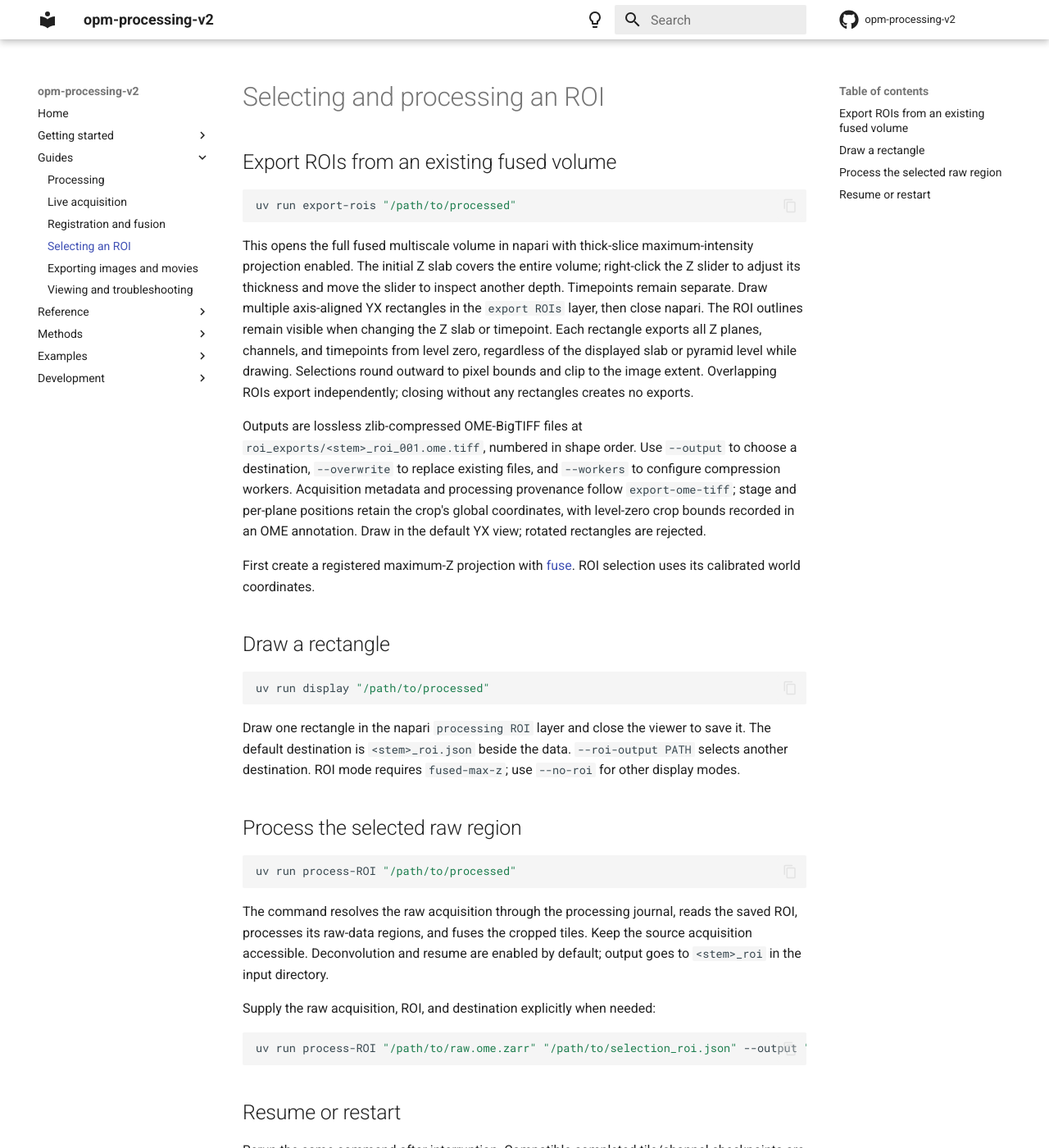
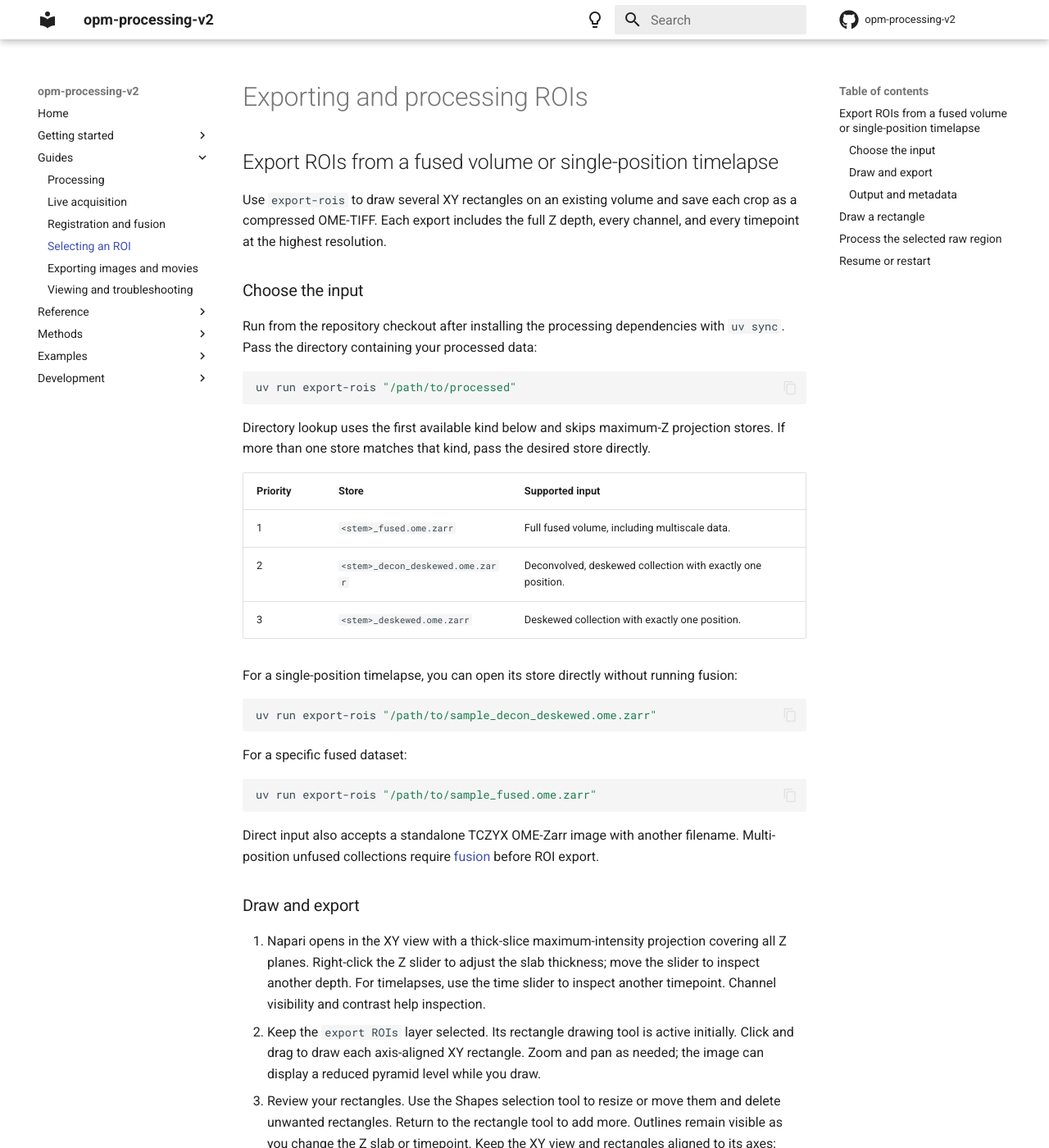
Before and after one commit to QI2lab/opm-processing-v2, an MkDocs documentation site: the page built from docs/guides/roi.md, in a window 1280 px wide and 1400 px high. Shown: the whole window at 82% size. Built offline with MkDocs 1.6.1 and Material for MkDocs 9.7.7, drawn with Linux system fonts in a browser that asks for light colours; comment, search, counter and statistics services are not loaded; some of the changed text lies outside the part shown.

Commit message:
update roi export and metadata time

````diff
--- a/docs/guides/roi.md
+++ b/docs/guides/roi.md
@@ -1,35 +1,101 @@
-# Selecting and processing an ROI
+# Exporting and processing ROIs
 
-## Export ROIs from an existing fused volume
+## Export ROIs from a fused volume or single-position timelapse
+
+Use `export-rois` to draw several XY rectangles on an existing volume and
+save each crop as a compressed OME-TIFF. Each export includes the full Z
+depth, every channel, and every timepoint at the highest resolution.
+
+### Choose the input
+
+Run from the repository checkout after installing the processing dependencies
+with `uv sync`. Pass the directory containing your processed data:
 
 ```bash
 uv run export-rois "/path/to/processed"
 ```
 
-This opens the full fused multiscale volume in napari with thick-slice
-maximum-intensity projection enabled. The initial Z slab covers the entire
-volume; right-click the Z slider to adjust its thickness and move the slider
-to inspect another depth. Timepoints remain separate. Draw multiple
-axis-aligned YX rectangles in the `export ROIs` layer, then close napari.
-The ROI outlines remain visible when changing the Z slab or timepoint.
-Each rectangle exports all Z planes, channels, and timepoints from level zero,
-regardless of the displayed slab or pyramid level while drawing. Selections round
-outward to pixel bounds and clip to the image extent. Overlapping ROIs export
-independently; closing without any rectangles creates no exports.
+Directory lookup uses the first available kind below and skips maximum-Z
+projection stores. If more than one store matches that kind, pass the desired
+store directly.
+
+| Priority | Store | Supported input |
+| --- | --- | --- |
+| 1 | `<stem>_fused.ome.zarr` | Full fused volume, including multiscale data. |
+| 2 | `<stem>_decon_deskewed.ome.zarr` | Deconvolved, deskewed collection with exactly one position. |
+| 3 | `<stem>_deskewed.ome.zarr` | Deskewed collection with exactly one position. |
+
+For a single-position timelapse, you can open its store directly without
+running fusion:
+
+```bash
+uv run export-rois "/path/to/sample_decon_deskewed.ome.zarr"
+```
+
+For a specific fused dataset:
+
+```bash
+uv run export-rois "/path/to/sample_fused.ome.zarr"
+```
+
+Direct input also accepts a standalone TCZYX OME-Zarr image with another
+filename. Multi-position unfused collections require [fusion](fusion.md)
+before ROI export.
+
+### Draw and export
+
+1. Napari opens in the XY view with a thick-slice maximum-intensity projection
+   covering all Z planes. Right-click the Z slider to adjust the slab thickness;
+   move the slider to inspect another depth. For timelapses, use the time slider
+   to inspect another timepoint. Channel visibility and contrast help inspection.
+2. Keep the `export ROIs` layer selected. Its rectangle drawing tool is active
+   initially. Click and drag to draw each axis-aligned XY rectangle. Zoom and pan
+   as needed; the image can display a reduced pyramid level while you draw.
+3. Review your rectangles. Use the Shapes selection tool to resize or move them
+   and delete unwanted rectangles. Return to the rectangle tool to add more.
+   Outlines remain visible as you change the Z slab or timepoint. Keep the XY
+   view and rectangles aligned to its axes; rotated rectangles are rejected.
+4. Close the napari window to start export. Leave the terminal running until it
+   reports a `Created` path for each ROI. Progress shows timepoints, channels,
+   and Z planes as the TIFFs are written.
+
+The displayed slab, channel visibility, contrast, and current timepoint do not
+restrict the exports. Every rectangle crops XY only and includes all Z planes,
+channels, and timepoints from level zero. Bounds round outward to pixels and
+clip to the image extent. Overlapping ROIs export independently. Closing without
+any rectangles creates no exports.
+
+### Output and metadata
 
 Outputs are lossless zlib-compressed OME-BigTIFF files at
-`roi_exports/<stem>_roi_001.ome.tiff`, numbered in shape order. Use `--output`
-to choose a destination, `--overwrite` to replace existing files, and
-`--workers` to configure compression workers. Acquisition metadata and
-processing provenance follow `export-ome-tiff`; stage and per-plane positions
+`roi_exports/<stem>_roi_001.ome.tiff`, numbered in shape order. The default
+`roi_exports` directory is beside the selected OME-Zarr store, including when
+you pass the store directly. For example, two rectangles from
+`sample_decon_deskewed.ome.zarr` produce `sample_roi_001.ome.tiff` and
+`sample_roi_002.ome.tiff`.
+
+Choose a destination and compression worker count explicitly:
+
+```bash
+uv run export-rois "/path/to/sample_decon_deskewed.ome.zarr" --output "/path/to/crops" --workers 4
+```
+
+Existing export files are protected. To replace them, rerun the command with
+`--overwrite`, draw your rectangles again, and close napari. Selections are
+held for the current session; this command saves the TIFF crops.
+
+Acquisition metadata and processing provenance follow `export-ome-tiff`;
+stage and per-plane positions
 retain the crop's global coordinates, with level-zero crop bounds recorded
-in an OME annotation. Draw in the default YX view; rotated rectangles are
-rejected.
+in an OME annotation. For single-position collections with a local zero NGFF
+origin, the OME stage label supplies the global origin. Calibrated time
+intervals and per-plane elapsed times are retained. See the
+[export-rois reference](../reference/cli/export-rois.md) for all options.
+
+## Draw a rectangle
 
 First create a registered maximum-Z projection with [fuse](fusion.md). ROI
 selection uses its calibrated world coordinates.
-
-## Draw a rectangle
 
 ```bash
 uv run display "/path/to/processed"
--- /dev/null
+++ b/docs/reference/cli/export-rois.md
@@ -0,0 +1,39 @@
+# export-rois
+
+Open a volume in napari, draw multiple XY rectangles, then close the viewer
+to export each rectangle as a lossless zlib-compressed OME-BigTIFF. Exports
+retain every Z plane, channel, and timepoint at level zero, with calibrated
+positions and available acquisition metadata.
+
+| Argument | Description |
+| --- | --- |
+| `ROOT_PATH` | Processed output directory or an OME-Zarr store directly. Supports full fused images and single-position collections. |
+
+Directory lookup prefers `*_fused.ome.zarr`, then
+`*_decon_deskewed.ome.zarr`, then `*_deskewed.ome.zarr`, excluding maximum-Z
+projections. Multiple matches require an explicit store path. Unfused
+collections must contain exactly one position.
+
+| Option | Description |
+| --- | --- |
+| `--output PATH` | Destination directory; default `roi_exports` beside the selected store. |
+| `--workers INTEGER` | Compression workers; default 4, minimum 1. |
+| `--overwrite` | Replace existing exports; disabled by default. |
+| `--help` | Show installed arguments, options, and defaults. |
+
+```bash
+uv run export-rois "/path/to/processed"
+uv run export-rois "/path/to/sample_decon_deskewed.ome.zarr" --output "/path/to/crops"
+```
+
+Napari starts with a full-Z thick-slice maximum projection. Right-click the
+Z slider to adjust thickness, inspect timepoints, and draw axis-aligned
+rectangles in `export ROIs`. Display settings affect inspection; exports
+always include the full depth, all channels, and all timepoints.
+
+Outputs are `<stem>_roi_001.ome.tiff`, `<stem>_roi_002.ome.tiff`, and so on,
+in shape order. Closing without rectangles writes nothing. Rerunning requires
+drawing new selections; existing files require `--overwrite` to replace.
+
+See the [ROI export guide](../../guides/roi.md#export-rois-from-a-fused-volume-or-single-position-timelapse)
+for the drawing workflow and metadata details.
--- a/mkdocs.yml
+++ b/mkdocs.yml
@@ -93,6 +93,7 @@
       - display: reference/cli/display.md
       - process-ROI: reference/cli/process-roi.md
       - export-ome-tiff: reference/cli/export-ome-tiff.md
+      - export-rois: reference/cli/export-rois.md
       - export-projections: reference/cli/export-projections.md
       - encode-projections: reference/cli/encode-projections.md
       - convert-timelapse: reference/cli/convert-timelapse.md
````
Also changed, not shown: README.md (+4 -0 lines), docs/guides/exports.md (+13 -0 lines), docs/index.md (+1 -0 lines), docs/reference/cli/index.md (+1 -0 lines), 3 other files.
